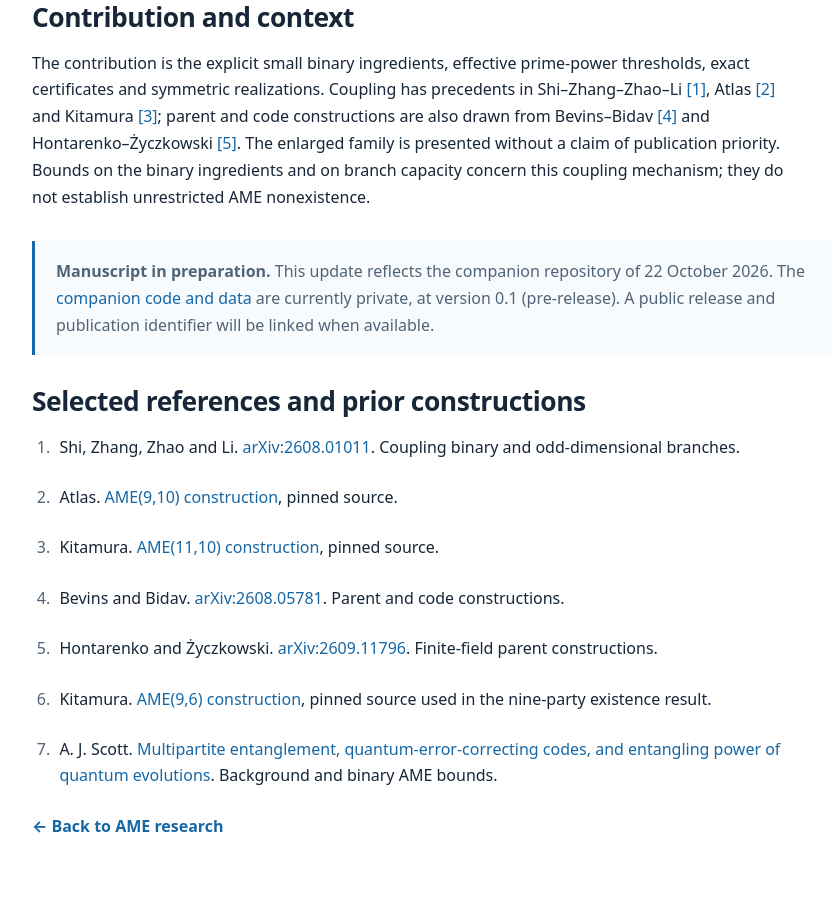
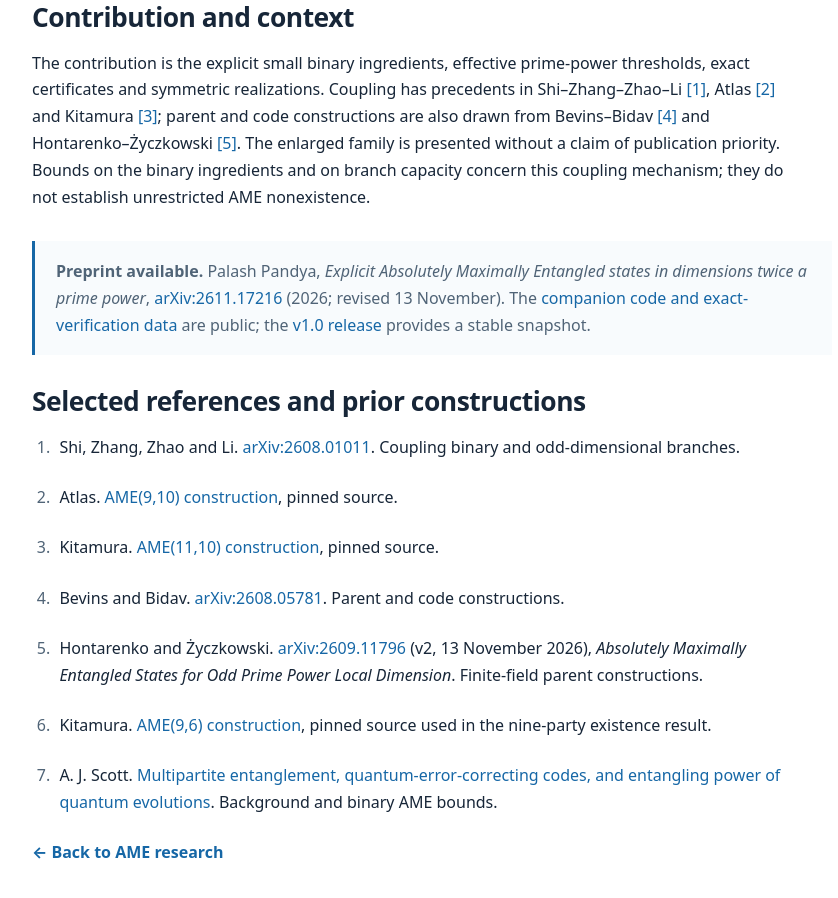
Before and after one commit to palashpandya/palashpandya.github.io, a Jekyll site: the page built from research/ame/coupled-branch-families.md, in a window 1280 px wide and 900 px high, scrolled down 2257 px. Shown: the whole window, without its empty margins (78-916 px from the left). Built offline with Jekyll 4.4.1, drawn with Linux system fonts in a browser that asks for light colours; some of the changed text lies outside the part shown.

Commit message:
Update research/ame/coupled-branch-families.md for November 2026 arXiv preprints

```diff
--- a/research/ame/coupled-branch-families.md
+++ b/research/ame/coupled-branch-families.md
@@ -4,10 +4,10 @@ description: Explicit AME families for 9, 11, 13, 15 and 17 parties in dimension
 layout: default
 permalink: /research/ame/coupled-branch-families/
 date_created: 2026-10-21
-last_modified_at: 2026-10-25
+last_modified_at: 2026-11-23
 ---
 <section class="page-head">
-<p class="eyebrow">Research note · Manuscript in preparation</p>
+<p class="eyebrow">Research preprint · <a href="https://arxiv.org/abs/2611.17216">arXiv:2611.17216</a></p>
 <h1>Coupled-branch families of AME states</h1>
 {% include page-dates.html %}
 <p class="lede">Explicit AME families for 9, 11, 13, 15 and 17 parties in dimensions twice an odd prime power, obtained by coupling binary and finite-field quantum systems.</p>
@@ -15,7 +15,7 @@ last_modified_at: 2026-10-25
 
 <article class="prose">
 
-<p>This note summarizes the constructions and certificates accompanying <em>Explicit absolutely maximally entangled states in dimensions twice a prime power</em>, a manuscript in preparation. The current results extend the original announcement to five families and include \(\operatorname{AME}(15,18)\).</p>
+<p>This note summarizes the constructions and certificates accompanying <a href="https://arxiv.org/abs/2611.17216"><em>Explicit Absolutely Maximally Entangled states in dimensions twice a prime power</em></a>, available as arXiv:2611.17216 (2026; v2, 13 November). The current results extend the original announcement to five families and include \(\operatorname{AME}(15,18)\).</p>
 
 <h2>Five infinite families</h2>
 <p>For every <strong>odd prime power</strong> \(q\) in the indicated range, the construction gives an \(\operatorname{AME}(N,2q)\) state. Here \(K\) is the number of coupled binary branches.</p>
@@ -61,7 +61,7 @@ last_modified_at: 2026-10-25
 <h2>Contribution and context</h2>
 <p>The contribution is the explicit small binary ingredients, effective prime-power thresholds, exact certificates and symmetric realizations. Coupling has precedents in Shi–Zhang–Zhao–Li <a href="#ref-shi">[1]</a>, Atlas <a href="#ref-atlas">[2]</a> and Kitamura <a href="#ref-kitamura1110">[3]</a>; parent and code constructions are also drawn from Bevins–Bidav <a href="#ref-bevins">[4]</a> and Hontarenko–Życzkowski <a href="#ref-hontarenko">[5]</a>. The enlarged family is presented without a claim of publication priority. Bounds on the binary ingredients and on branch capacity concern this coupling mechanism; they do not establish unrestricted AME nonexistence.</p>
 
-<div class="notice"><strong>Manuscript in preparation.</strong> This update reflects the companion repository of 22 October 2026. The <a href="https://github.com/palashpandya/coupled-branch-ame">companion code and data</a> are currently private, at version 0.1 (pre-release). A public release and publication identifier will be linked when available.</div>
+<div class="notice"><strong>Preprint available.</strong> Palash Pandya, <em>Explicit Absolutely Maximally Entangled states in dimensions twice a prime power</em>, <a href="https://arxiv.org/abs/2611.17216">arXiv:2611.17216</a> (2026; revised 13 November). The <a href="https://github.com/palashpandya/coupled-branch-ame">companion code and exact-verification data</a> are public; the <a href="https://github.com/palashpandya/coupled-branch-ame/releases/tag/v1.0">v1.0 release</a> provides a stable snapshot.</div>
 
 <h2>Selected references and prior constructions</h2>
 <ol class="publication-list">
@@ -69,7 +69,7 @@ last_modified_at: 2026-10-25
 <li id="ref-atlas">Atlas. <a href="https://github.com/niketp03/atlas-fc-verified/blob/15e4b3a7584e218cec531aeaf71cce72a8a9ecb1/AtlasFCSolutions/Oqp35.lean">AME(9,10) construction</a>, pinned source.</li>
 <li id="ref-kitamura1110">Kitamura. <a href="https://github.com/KitaKen1/ame-11-10-lean/tree/6b7d009a43970587a3386b690221bec4339ce271">AME(11,10) construction</a>, pinned source.</li>
 <li id="ref-bevins">Bevins and Bidav. <a href="https://arxiv.org/abs/2608.05781v2">arXiv:2608.05781</a>. Parent and code constructions.</li>
-<li id="ref-hontarenko">Hontarenko and Życzkowski. <a href="https://arxiv.org/abs/2609.11796v1">arXiv:2609.11796</a>. Finite-field parent constructions.</li>
+<li id="ref-hontarenko">Hontarenko and Życzkowski. <a href="https://arxiv.org/abs/2609.11796">arXiv:2609.11796</a> (v2, 13 November 2026), <em>Absolutely Maximally Entangled States for Odd Prime Power Local Dimension</em>. Finite-field parent constructions.</li>
 <li id="ref-kitamura96">Kitamura. <a href="https://github.com/KitaKen1/ame-9-6-lean/tree/500ee827dffbeed9bb2ed502adcd6690943a7463">AME(9,6) construction</a>, pinned source used in the nine-party existence result.</li>
 <li id="ref-scott">A. J. Scott. <a href="https://arxiv.org/abs/quant-ph/0310137">Multipartite entanglement, quantum-error-correcting codes, and entangling power of quantum evolutions</a>. Background and binary AME bounds.</li>
 </ol>
```
